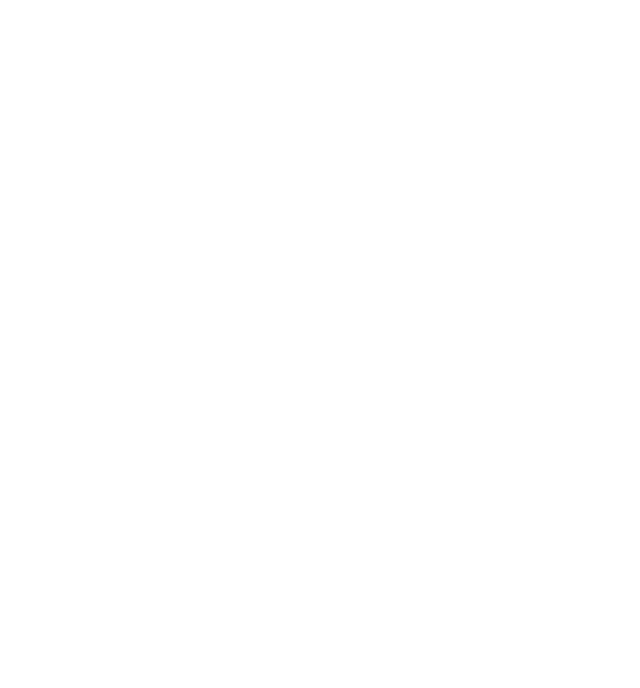
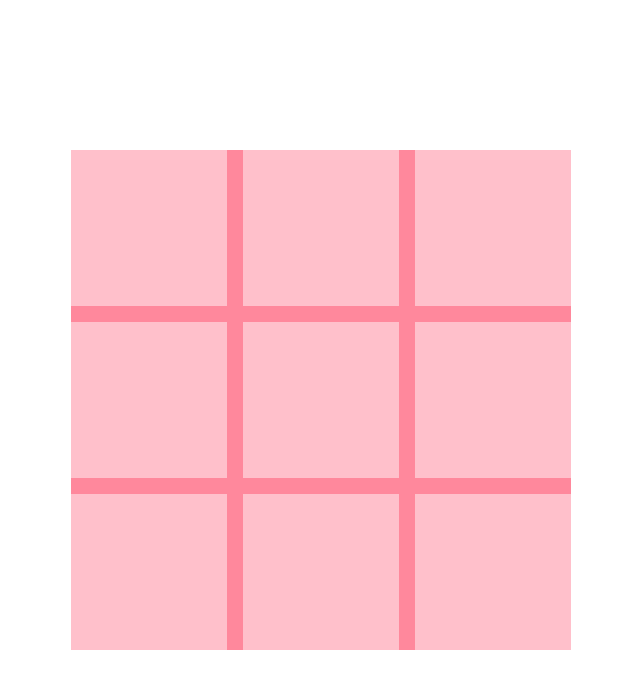
Before and after one commit to jashan1918/ticTacToe, a website with bundled scripts: page index.html in a window 1280 px wide. Shown: the whole page, without its empty margins (319-959 px from the left). Built offline with nearby package versions, Linux system fonts and the light colour scheme.

Commit message:
Add displayController and update index.html for game cells

```diff
--- /dev/null
+++ b/displayController.js
@@ -0,0 +1,15 @@
+const displayController = () => {
+
+console.log("the display controller is working!!")
+
+const cells = document.querySelectorAll(".cell");
+
+cells.forEach((cell) => {
+    cell.addEventListener("click", () => {
+        const index = parseInt(e.target.dataset.index)
+
+    })
+})
+}
+
+export default displayController;
--- a/index.html
+++ b/index.html
@@ -8,5 +8,18 @@
 <link rel="stylesheet" href="style.css"/>
 <body>
 
+    <div id="gameBoard">
+        <div class="cell" data-index="0"></div>
+        <div class="cell" data-index="1"></div>
+        <div class="cell" data-index="2"></div>
+        <div class="cell" data-index="3"></div>
+        <div class="cell" data-index="4"></div>
+        <div class="cell" data-index="5"></div>
+        <div class="cell" data-index="6"></div>
+        <div class="cell" data-index="7"></div>
+        <div class="cell" data-index="8"></div>
+    </div>
 </body>
+
+<script type="module" src="main.js"></script>
 </html>
--- a/main.js
+++ b/main.js
@@ -0,0 +1,4 @@
+
+import displayController from './displayController.js';
+
+displayController();
--- a/style.css
+++ b/style.css
@@ -0,0 +1,22 @@
+html, body{
+    margin: 0;
+    padding: 0;
+    height: 100vh;
+    display: flex;
+    justify-content: center;
+    align-items: center;
+}
+
+#gameBoard {
+    display: grid;
+    height: 500px;
+    width: 500px;
+    grid-template-columns: 1fr 1fr 1fr;
+    grid-template-rows: 1fr 1fr 1fr;
+    gap: 1rem;
+    background-color: rgb(255, 136, 156);
+}
+
+.cell {
+    background-color: pink;
+}
```
